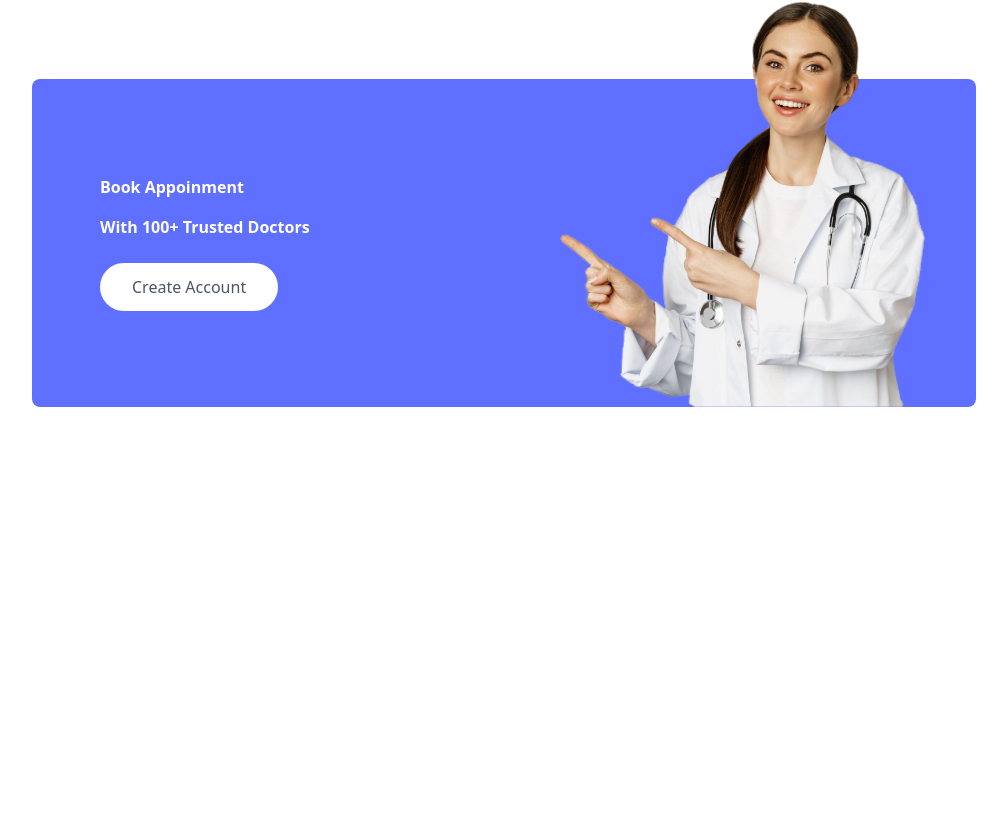
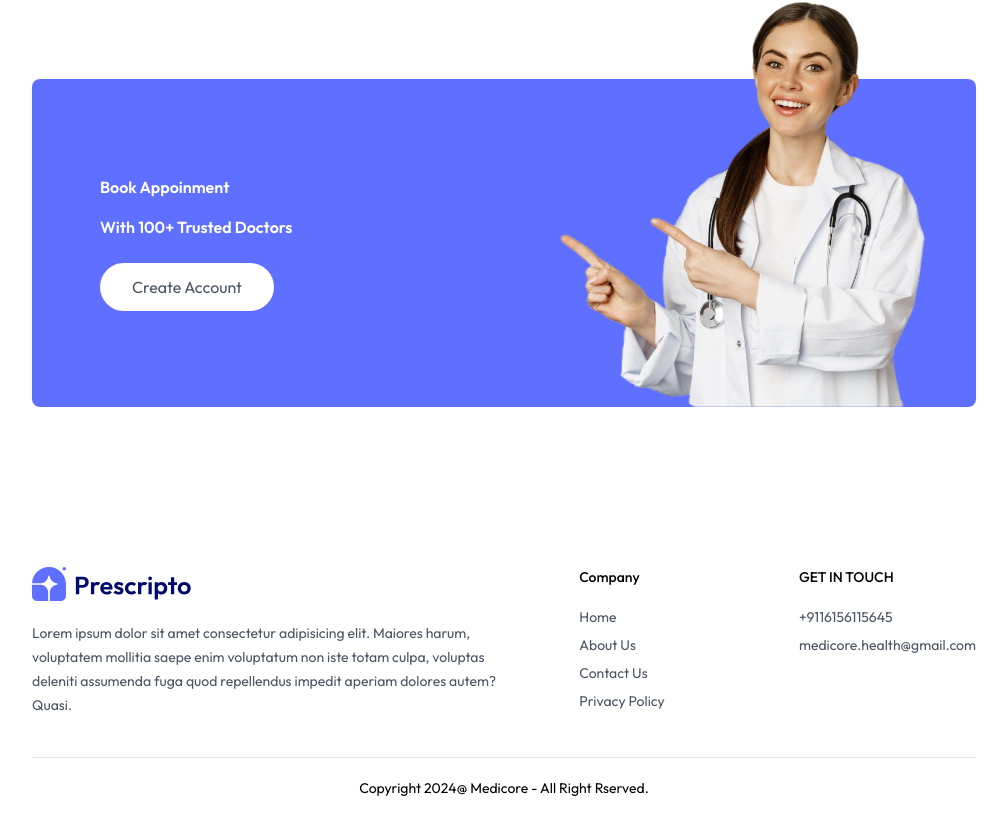
Before and after one commit to adi0422/MEDICORE, a React (Vite) app in the folder Frontend/: page / in a window 1280 px wide. Shown: the part 2228-3046 px from the top of the page, without its empty margins (136-1143 px from the left). Before the commit the page ends 2715 px from the top, so only its background shows below. Built offline with nearby package versions, Linux system fonts and the light colour scheme.

Commit message:
Footer Design

```diff
--- a/Frontend/src/App.jsx
+++ b/Frontend/src/App.jsx
@@ -9,6 +9,8 @@
 import MyAppointment from './pages/myappointment'
 import Appointement from './pages/Appointement'
 import Navbar from './components/Navbar'
+import Footer from './components/footer'
+
 const App = () => {
   return (
     <div className='mx-4 sm:mx-[10%]'>
@@ -26,6 +28,7 @@
         <Route path="*" element={<div>Page Not Found</div>} />
 
       </Routes>
+      <Footer />
     </div>
   )
 }
--- /dev/null
+++ b/Frontend/src/components/Footer.jsx
@@ -0,0 +1,41 @@
+import React from 'react'
+import { assets } from '../assets/assets'
+
+const footer = () => {
+  return (
+    <div className='md:mx-10'>
+    <div className='flex flex-col sm:grid grid-cols-[3fr_1fr_1fr] gap-14 my-10 mt-40 text-sm'>
+          {/*--Left Section--*/}
+          <div>
+                <img className='mb-5 w-40' src={assets.logo} alt="" />
+                <p className='w-full md:w2/3 text-gray-600 leading-6'>Lorem ipsum dolor sit amet consectetur adipisicing elit. Maiores harum, voluptatem mollitia saepe enim voluptatum non iste totam culpa, voluptas deleniti assumenda fuga quod repellendus impedit aperiam dolores autem? Quasi.</p>
+          </div>
+          {/*--Center Section --*/}
+          <div>
+              <p className='text-x1 font-medium mb-5'>Company</p>
+              <ul className='flex flex-col gap-2 text-gray-600'>
+                <li>Home</li>
+                <li>About Us</li>
+                <li>Contact Us</li>
+                <li>Privacy Policy</li>
+              </ul>
+          </div>
+          {/*--Left Section--*/}
+          <div>
+              <p className='text-x1 font-medium mb-5'>GET IN TOUCH</p>
+              <ul className='flex flex-col gap-2 text-gray-600'>
+                <li>+9116156115645</li>
+                <li>medicore.health@gmail.com</li>
+              </ul>
+          </div>
+    </div>
+    <div>
+         {/*--Copy Right Text--*/}
+         <hr />
+         <p className='py-5 text-sm text-center'>Copyright 2024@ Medicore - All Right Rserved.</p>
+    </div>
+  </div>
+  )
+}
+
+export default footer
--- a/Frontend/src/index.css
+++ b/Frontend/src/index.css
@@ -1,7 +1,11 @@
+@import url('https://fonts.googleapis.com/css2?family=Montserrat:ital,wght@0,100..900;1,100..900&family=Outfit:wght@100..900&display=swap');
 @tailwind base;
 @tailwind components;
 @tailwind utilities;
 
+*{
+  font-family: Outfit;
+}
 .active hr{
   @apply block
 }
```
